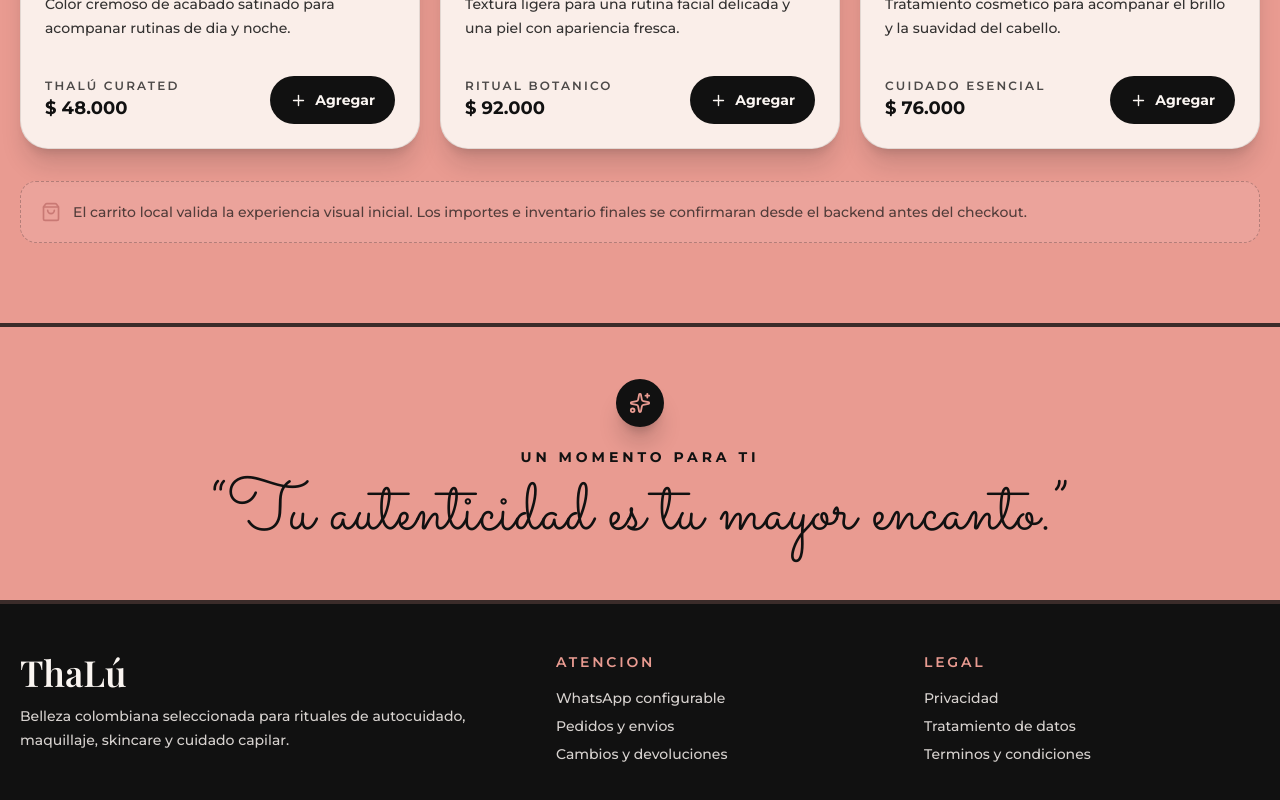
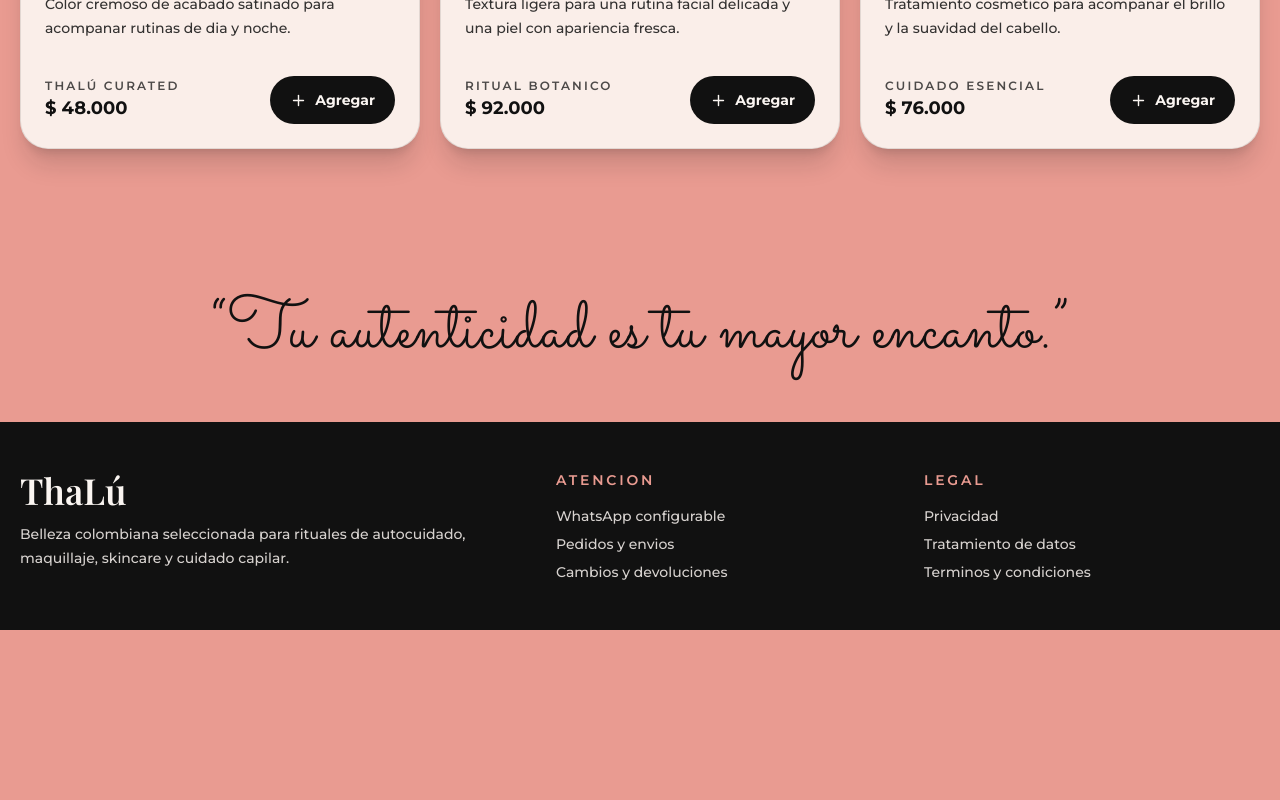
Before and after one commit to andreachizabas/thalu-principal, a Next.js app in the folder frontend/: page / in a window 1280 px wide. Shown: the part 3264-4064 px from the top of the page. After the commit the page ends 3894 px from the top, so only its background shows below. Built offline with nearby package versions, Linux system fonts and the light colour scheme; no server answers.

Commit message:
fix: simplifica mensajes visibles del catalogo

```diff
--- a/frontend/src/components/home/self-esteem-banner.tsx
+++ b/frontend/src/components/home/self-esteem-banner.tsx
@@ -1,6 +1,5 @@
 "use client";
 
-import { Sparkles } from "lucide-react";
 import { motion, useReducedMotion } from "motion/react";
 import type { SelfEsteemMessage } from "@/types/catalog";
 
@@ -10,20 +9,6 @@ export function SelfEsteemBanner({ message }: { message: SelfEsteemMessage }) {
   return (
     <section className="relative overflow-hidden bg-salmon px-5 py-14 text-ink">
       <motion.div
-        className="absolute left-0 top-0 h-1 w-full origin-left bg-ink/80"
-        initial={reduceMotion ? false : { scaleX: 0 }}
-        whileInView={reduceMotion ? undefined : { scaleX: 1 }}
-        viewport={{ once: true }}
-        transition={{ duration: 1.1, ease: "easeOut" }}
-      />
-      <motion.div
-        className="absolute bottom-0 right-0 h-1 w-full origin-right bg-ink/80"
-        initial={reduceMotion ? false : { scaleX: 0 }}
-        whileInView={reduceMotion ? undefined : { scaleX: 1 }}
-        viewport={{ once: true }}
-        transition={{ delay: 0.15, duration: 1.1, ease: "easeOut" }}
-      />
-      <motion.div
         key={message.id}
         initial={{ opacity: 0, y: 18 }}
         whileInView={{ opacity: 1, y: 0 }}
@@ -31,17 +16,6 @@ export function SelfEsteemBanner({ message }: { message: SelfEsteemMessage }) {
         transition={{ duration: 0.65 }}
         className="relative mx-auto max-w-5xl text-center"
       >
-        <motion.div
-          className="mx-auto mb-5 grid h-12 w-12 place-items-center rounded-full bg-ink text-salmon shadow-xl shadow-ink/20"
-          animate={reduceMotion ? undefined : { y: [0, -5, 0], scale: [1, 1.04, 1] }}
-          transition={{ duration: 3, repeat: Infinity, ease: "easeInOut" }}
-          aria-hidden="true"
-        >
-          <Sparkles size={22} />
-        </motion.div>
-        <p className="text-sm font-bold uppercase tracking-[0.28em]">
-          Un momento para ti
-        </p>
         <blockquote className="mt-4 font-script text-5xl leading-[0.9] md:text-7xl">
           &ldquo;{message.message}&rdquo;
         </blockquote>
--- a/frontend/src/components/products/product-showcase.tsx
+++ b/frontend/src/components/products/product-showcase.tsx
@@ -2,7 +2,7 @@
 
 import Image from "next/image";
 import { motion } from "motion/react";
-import { Plus, ShoppingBag } from "lucide-react";
+import { Plus } from "lucide-react";
 import { formatCop } from "@/services/catalog";
 import { useCartStore } from "@/stores/cart-store";
 import type { Product } from "@/types/catalog";
@@ -152,11 +152,6 @@ export function ProductShowcase({
           </p>
         ) : null}
 
-        <div className="mt-8 flex items-center gap-3 rounded-2xl border border-dashed border-ink/25 bg-[#edada8]/45 p-5 text-sm text-ink/70">
-          <ShoppingBag className="shrink-0 text-rosewood" size={20} />
-          El carrito local valida la experiencia visual inicial. Los importes e
-          inventario finales se confirmaran desde el backend antes del checkout.
-        </div>
       </div>
     </section>
   );
```
